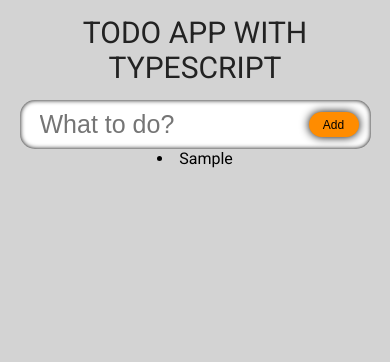
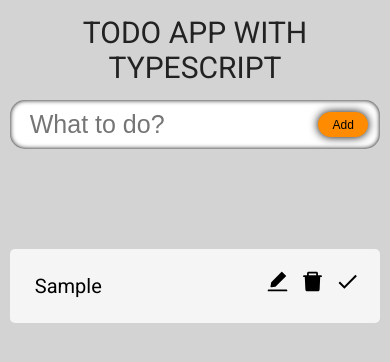
Before and after one commit to rezathegit/Todo-TypeScript, a React (Create React App) app: page / in a window 390 px wide. Both pictures are taken after typing "Sample" into the empty fields and a click on the button "Add". Shown: the top 362 px of the page. Built offline with nearby package versions, Linux system fonts and the light colour scheme.

Commit message:
single todo responsive

```diff
--- a/src/App.css
+++ b/src/App.css
@@ -19,7 +19,7 @@
   text-align: center;
 }
 
-@media (max-width: 800px) {
+@media (max-width: 700px) {
   .header {
     margin: 15px 0;
     font-size: 30px;;
--- a/src/components/InputField/InputField.css
+++ b/src/components/InputField/InputField.css
@@ -43,3 +43,9 @@
     transform: scale(0.9);
     box-shadow: 0 0 5px black;
 }
+
+@media (max-width: 700px) {
+    .input {
+      width: 95%;
+    }
+  }
--- a/src/components/SingleTodo/SingleTodo.css
+++ b/src/components/SingleTodo/SingleTodo.css
@@ -0,0 +1,33 @@
+.todos__single {
+    display: flex;
+    width: 29.5%;
+    border-radius: 5px;
+    padding: 20px;
+    margin-top: 100px;
+    background-color: whitesmoke;
+}
+
+.todos__single--text {
+    flex: 1;
+    padding: 5px;
+    border: none;
+    font-size: 20px;
+}
+
+.icon {
+    margin-left: 10px;
+    font-size: 25px;
+    cursor: pointer;
+}
+
+@media (max-width: 1200px) {
+    .todos__single {
+      width: 40%;
+    }
+  }
+
+@media (max-width: 700px) {
+    .todos__single {
+      width: 100%;
+    }
+  }
--- a/src/components/SingleTodo/SingleTodo.tsx
+++ b/src/components/SingleTodo/SingleTodo.tsx
@@ -1,10 +1,33 @@
-import React from 'react'
-import "./SingleTodo.css"
+import React from 'react';
+import "./SingleTodo.css";
+import { Todo } from "../../model";
+import { AiFillEdit, AiFillDelete } from "react-icons/ai"
+import { MdDone } from "react-icons/md"
 
+type Props = {
+    todo: Todo;
+    todos: Todo[];
+    setTodos: React.Dispatch<React.SetStateAction<Todo[]>>;
+}
 
-const SingleTodo = () => {
+const SingleTodo = ({ todo, todos, setTodos }:Props) => {
   return (
-    <div>SingleTodo</div>
+    <form className="todos__single">
+        <span className="todos__single--text">
+            {todo.todo}
+        </span>
+        <div>
+            <span className="icon">
+                <AiFillEdit/>
+            </span>
+            <span className="icon">
+            <AiFillDelete/>
+            </span>
+            <span className="icon">
+                <MdDone/>
+            </span>
+        </div>
+    </form>
   )
 }
 
--- a/src/components/TodoList/TodoList.css
+++ b/src/components/TodoList/TodoList.css
@@ -4,3 +4,9 @@
     width: 90%;
     flex-wrap: wrap;
 }
+
+@media (max-width: 700px) {
+    .todos {
+      width: 95%;
+    }
+  }
--- a/src/components/TodoList/TodoList.tsx
+++ b/src/components/TodoList/TodoList.tsx
@@ -1,5 +1,6 @@
 import React from 'react';
 import { Todo } from '../../model';
+import SingleTodo from '../SingleTodo/SingleTodo';
 import "./TodoList.css";
 
 interface Props {
@@ -10,8 +11,14 @@ interface Props {
 const TodoList: React.FC<Props> = ({ todos, setTodos }:Props) => {
   return (
     <div className="todos">
+
       {todos.map((todo) => (
-        <li>{todo.todo}</li>
+        <SingleTodo
+        todo={todo}
+        key={todo.id}
+        todos={todos}
+        setTodos={setTodos}
+         />
       ))}
       </div>
   )
```
